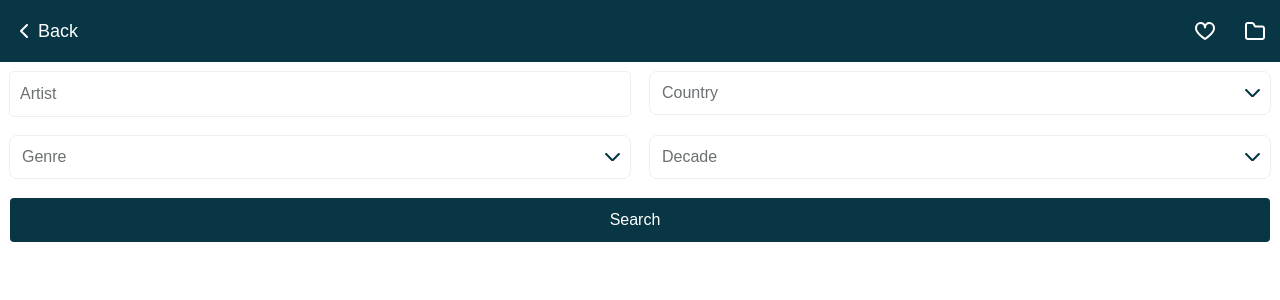
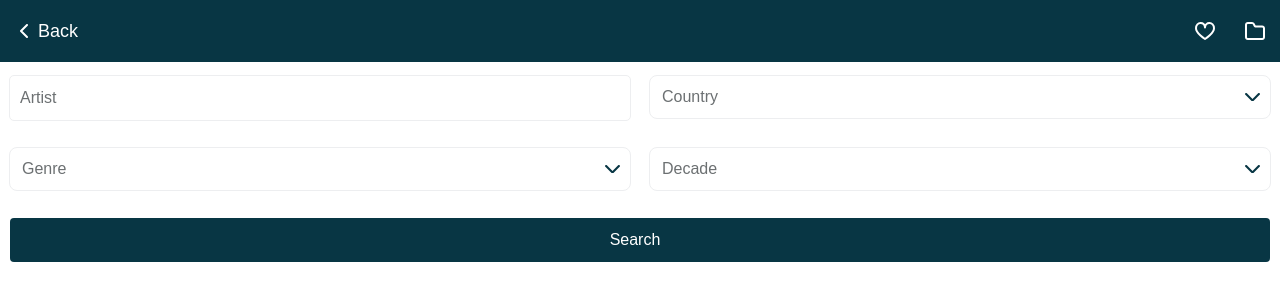
Before and after one commit to Ro-off/vinyl-app, a React (Vite) app: page /search in a window 1280 px wide. Shown: the top 300 px of the page. Built offline with nearby package versions, Linux system fonts and the light colour scheme.

Commit message:
refactor: Adjust margin in FilterForm module CSS for better spacing to validation error massages

```diff
--- a/src/components/FilterForm/FilterForm.module.css
+++ b/src/components/FilterForm/FilterForm.module.css
@@ -22,7 +22,7 @@
   padding-left: 10px;
   border: none;
   border-radius: 4px;
-  margin: 10px;
+  margin: 14px 10px;
   -webkit-appearance: none;
   -moz-appearance: none;
   appearance: none;
@@ -40,14 +40,14 @@
   color: var(--gray-text-1);
 }
 
-.filterForm select {
+/* .filterForm select {
   appearance: none;
   background-image: url("/src/assets/icons/chevron_down.svg");
   background-position: right;
   background-position: right 10px top 50%;
   background-repeat: no-repeat;
   background-size: 16px;
-}
+} */
 
 .artist {
   width: calc(100% - 20px);
```
